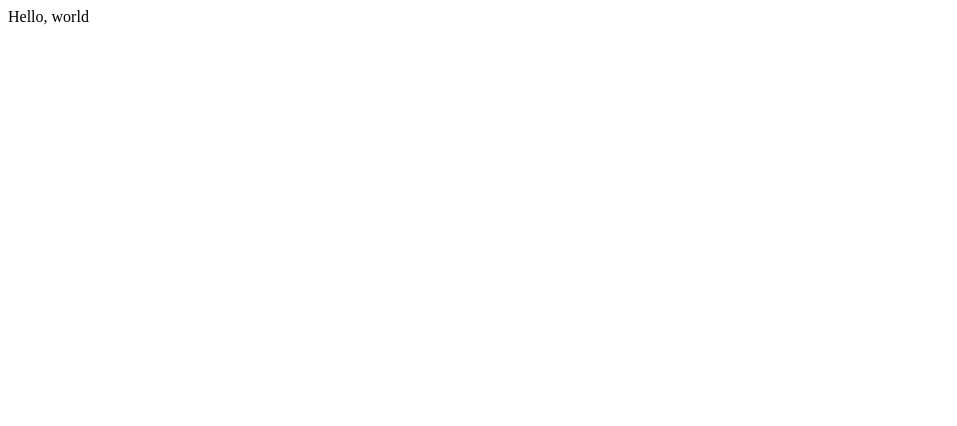
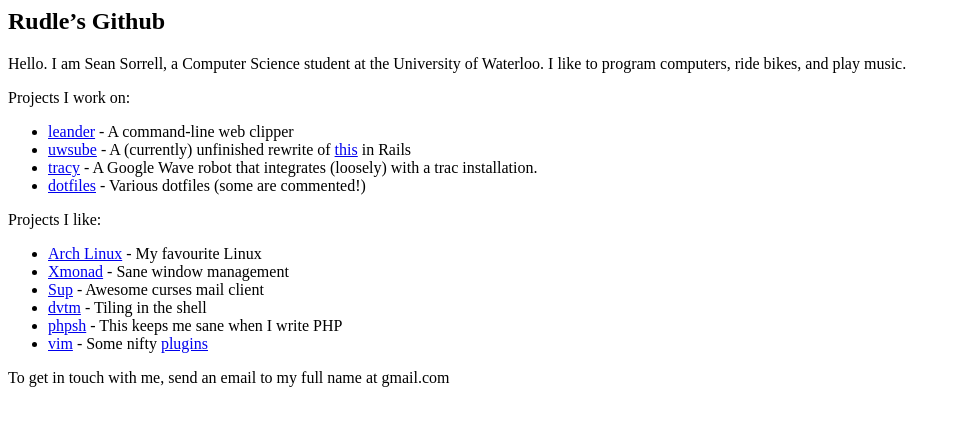
Before and after one commit to rudle/rudle.github.com, a plain HTML site: page index.html in a window 1280 px wide. Shown: the whole page, without its empty margins (0-957 px from the left). Drawn offline with Linux system fonts and the light colour scheme.

Commit message:
update home page

```diff
--- a/index.html
+++ b/index.html
@@ -1 +1,31 @@
-Hello, world
+<html>
+	<head>
+		<title>Rudle&#8217;s Github!</title>
+	</head>
+	<body>
+		<h2>Rudle&#8217;s Github</h2>
+		<p>Hello. I am Sean Sorrell, a Computer Science student at the University of Waterloo.  I like to program computers, ride bikes, and play music.</p>
+		<p>
+			Projects I work on:
+			<ul>
+				<li><a href="http://github.com/rudle/leander">leander</a> - A command-line web clipper</li>
+				<li><a href="http://github.com/rudle/uwsube">uwsube</a> - A (currently) unfinished rewrite of <a href="http://uwsube.com">this</a> in Rails</li>
+				<li><a href="http://github.com/rudle/wellca-tray">tracy</a> - A Google Wave robot that integrates (loosely) with a trac installation.</li>
+				<li><a href="http://github.com/rudle/dotfiles">dotfiles</a> - Various dotfiles (some are commented!)</li>
+			</ul>
+		</p>
+		<p>
+		Projects I like:
+		<ul>
+			<li><a href="http://archlinux.org">Arch Linux</a> - My favourite Linux</li>
+			<li><a href="http://xmonad.org">Xmonad</a> - Sane window management </li>
+			<li><a href="http://sup.rubyforge.org">Sup</a> - Awesome curses mail client</li>
+			<li><a href="http://www.brain-dump.org/projects/dvtm/">dvtm</a> - Tiling in the shell  </li>
+			<li><a href="http://www.phpsh.org/">phpsh</a> - This keeps me sane when I write PHP</li>
+			<li><a href="http://www.vim.org/">vim</a> - Some nifty <a href="http://github.com/rudle/dotfiles/tree/master/.vim/plugin/">plugins</a></li>
+		</ul>
+		</p>
+
+		<p> To get in touch with me, send an email to my full name at gmail.com </p>
+	</body>
+</html>
```
